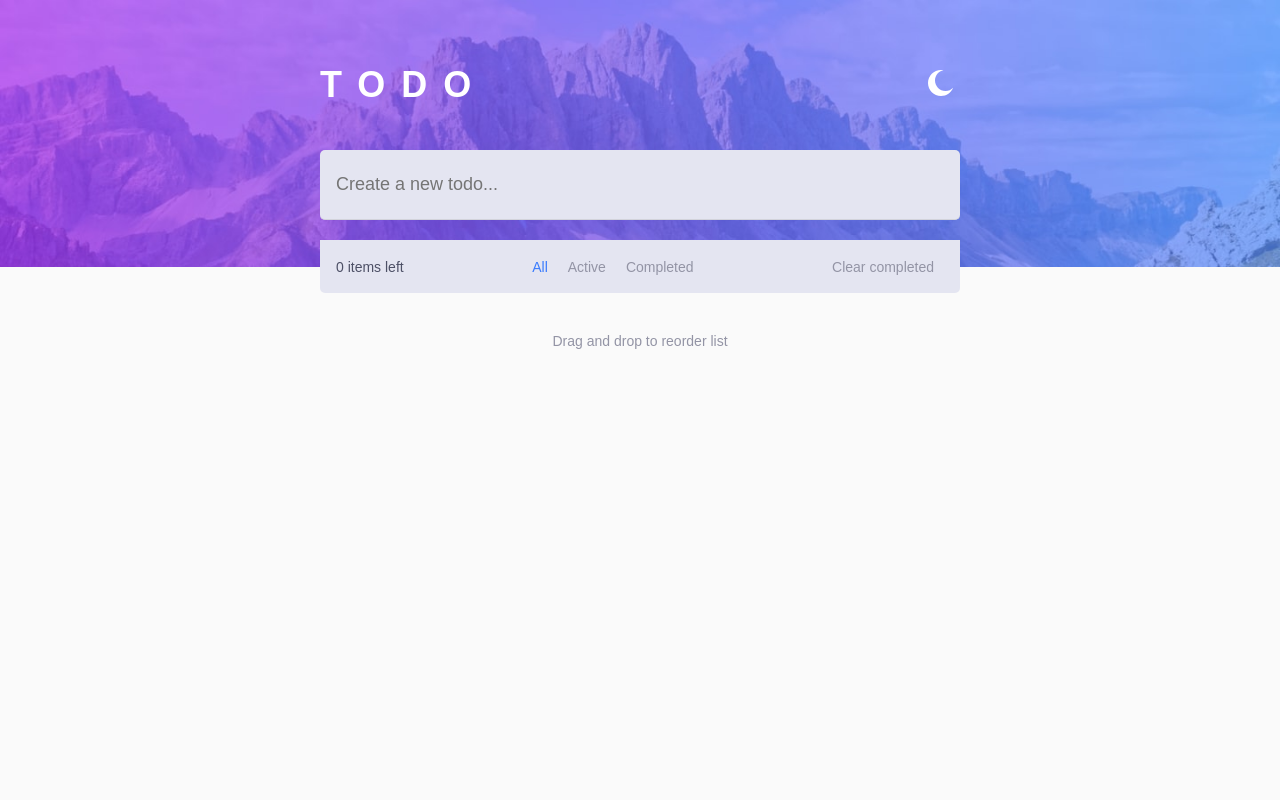
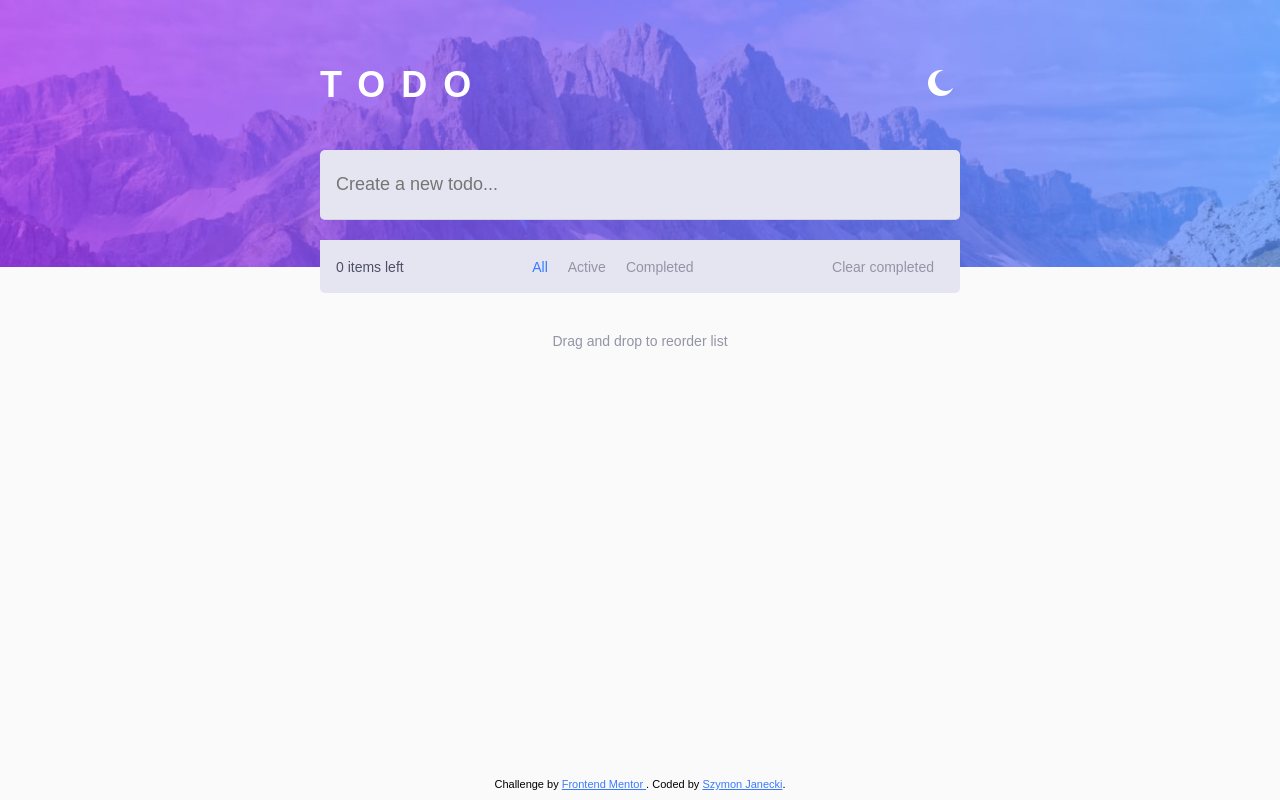
Before and after one commit to ajanecka97/todoFrontendMentor, an Angular app: page / in a window 1280 px wide. Built offline with nearby package versions, Linux system fonts and the light colour scheme; what ngx-scrollbar would draw is missing.

Commit message:
feat: add attribution

```diff
--- a/src/app/app.component.html
+++ b/src/app/app.component.html
@@ -25,4 +25,12 @@
     <app-todo-list-footer appThemable></app-todo-list-footer>
     <div class="hint">Drag and drop to reorder list</div>
   </div>
+  <div class="attribution">
+    Challenge by
+    <a href="https://www.frontendmentor.io?ref=challenge" target="_blank">
+      Frontend Mentor
+    </a>
+    . Coded by
+    <a href="https://github.com/szjanecki" target="_blank">Szymon Janecki</a>.
+  </div>
 </div>
--- a/src/app/app.component.scss
+++ b/src/app/app.component.scss
@@ -39,6 +39,17 @@
     font-size: 14px;
   }
 
+  .attribution {
+    position: absolute;
+    bottom: 0;
+    padding: 10px;
+    font-size: 11px;
+    text-align: center;
+    a {
+      color: $color-primary;
+    }
+  }
+
   &[data-theme="light"] {
     background-color: $gray-1;
     @media (min-width: 768px) {
@@ -51,6 +62,10 @@
 
     .hint {
       color: $gray-blue-3;
+    }
+
+    .attribution {
+      color: black;
     }
   }
 
@@ -66,6 +81,10 @@
 
     .hint {
       color: $dark-gray-blue-6;
+    }
+
+    .attribution {
+      color: white;
     }
   }
 }
```
